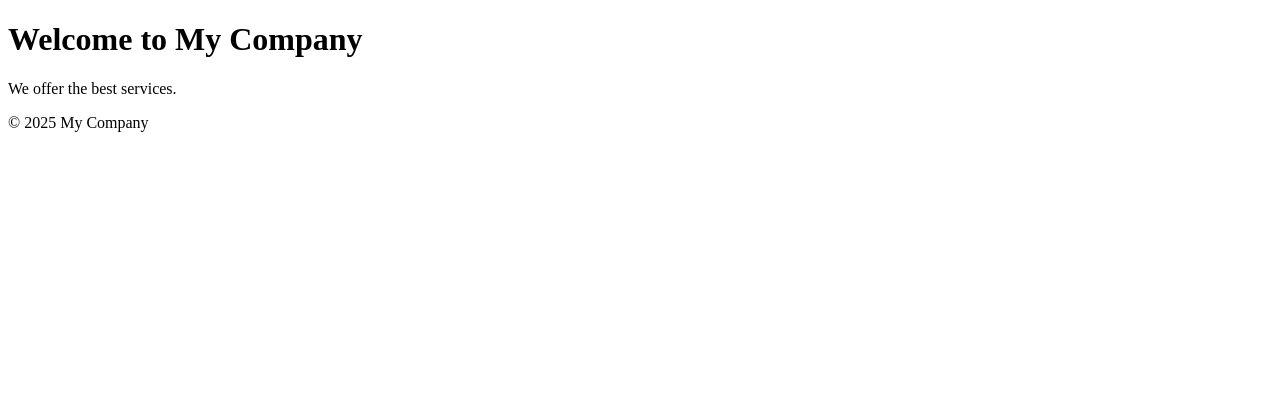
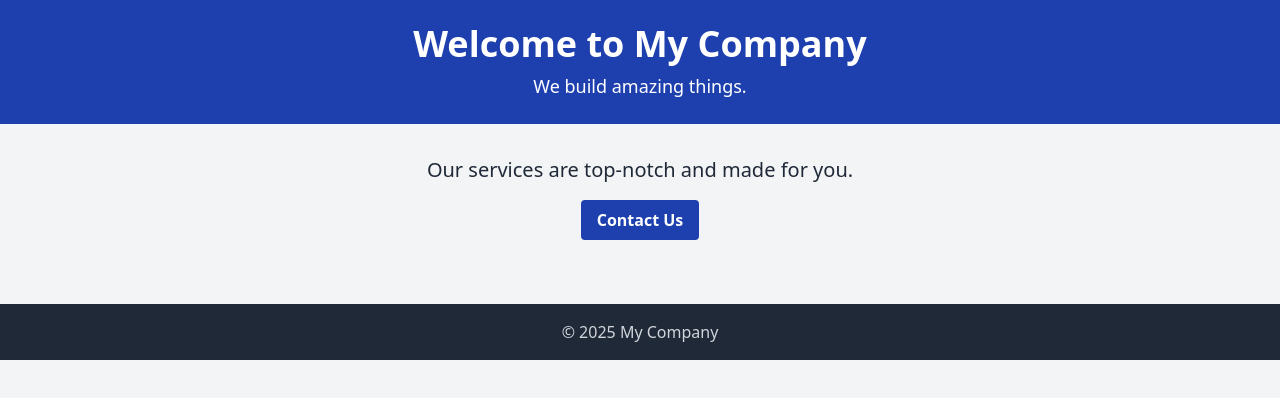
Before and after one commit to AuraJosh/Cats-Cakes, a plain HTML site: page index.html in a window 1280 px wide. Drawn offline with nearby package versions, Linux system fonts and the light colour scheme.

Commit message:
Add files via upload

```diff
--- a/index.html
+++ b/index.html
@@ -4,19 +4,34 @@
   <meta charset="UTF-8">
   <meta name="viewport" content="width=device-width, initial-scale=1.0">
   <title>My Company</title>
-  <link rel="stylesheet" href="style.css">
+  <script src="https://cdn.tailwindcss.com"></script>
+  <script>
+    tailwind.config = {
+      theme: {
+        extend: {
+          colors: {
+            brand: '#1E40AF',
+          }
+        }
+      }
+    }
+  </script>
 </head>
-<body>
-  <header>
-    <h1>Welcome to My Company</h1>
+<body class="bg-gray-100 text-gray-800">
+  <header class="bg-brand text-white text-center py-6">
+    <h1 class="text-4xl font-bold">Welcome to My Company</h1>
+    <p class="text-lg mt-2">We build amazing things.</p>
   </header>
-  <main>
-    <p>We offer the best services.</p>
+
+  <main class="p-8 text-center">
+    <p class="text-xl mb-4">Our services are top-notch and made for you.</p>
+    <a href="#contact" class="inline-block bg-brand hover:bg-blue-700 text-white font-semibold py-2 px-4 rounded">
+      Contact Us
+    </a>
   </main>
-  <footer>
+
+  <footer class="bg-gray-800 text-gray-300 text-center py-4 mt-8">
     <p>© 2025 My Company</p>
   </footer>
-
-  <script src="script.js"></script>
 </body>
 </html>
```
